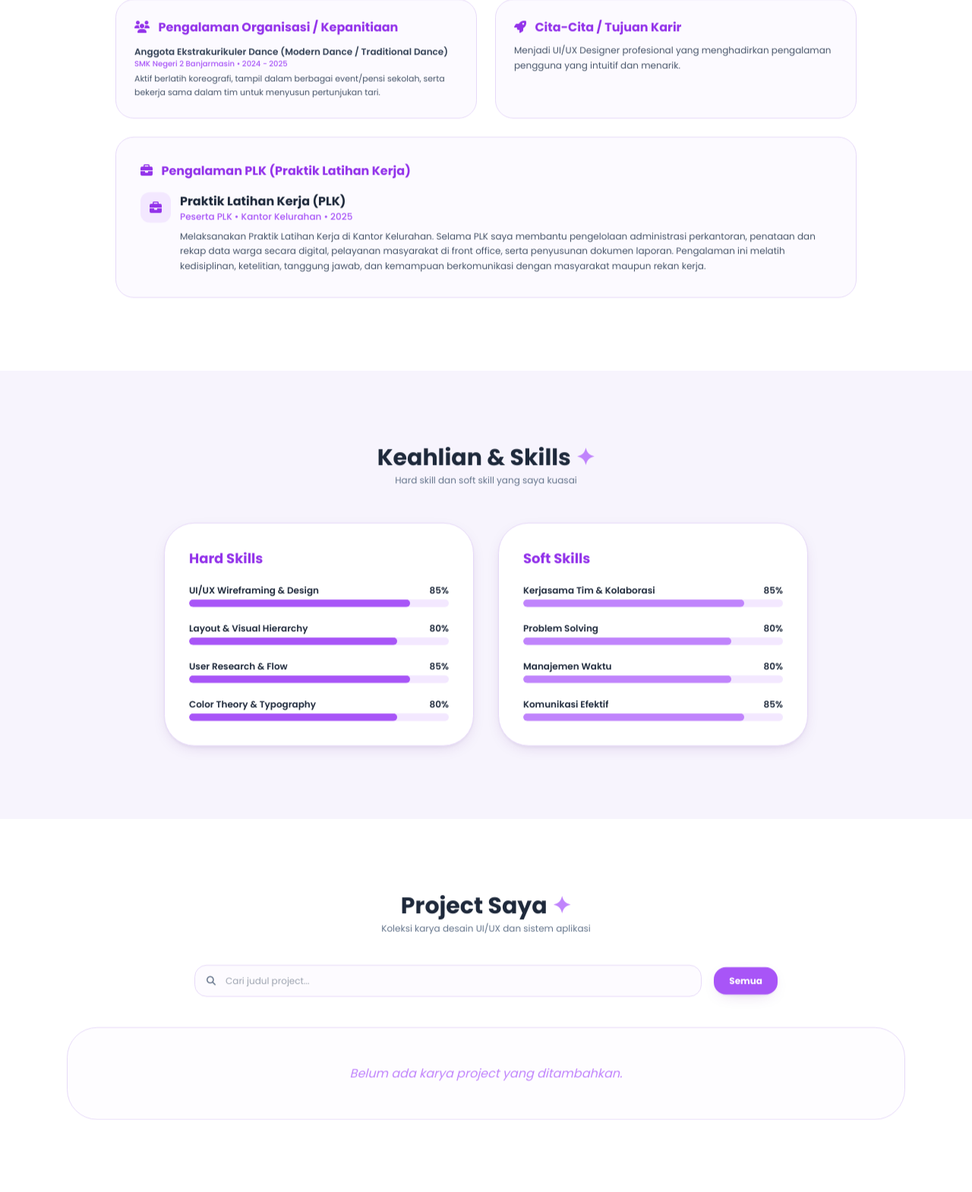
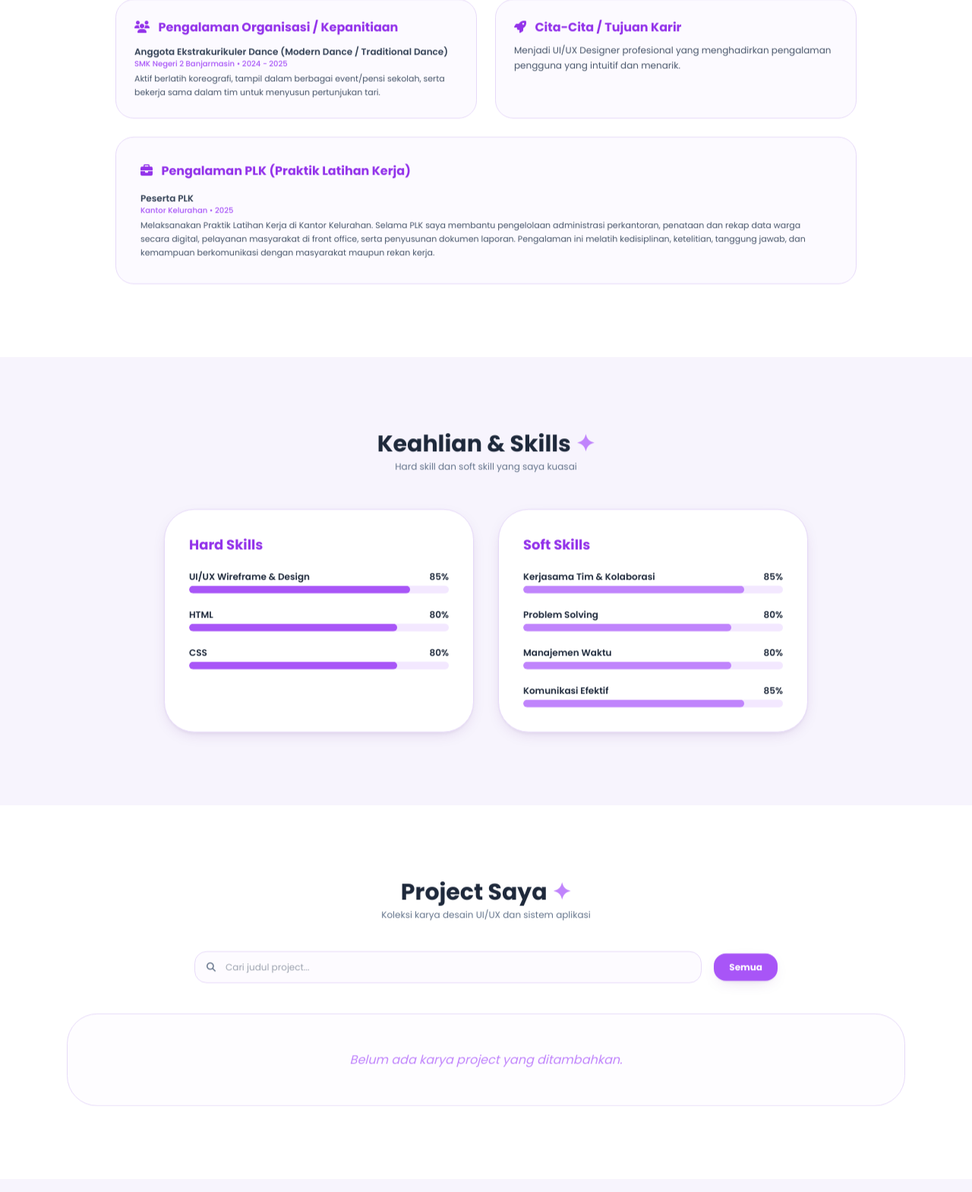
Before and after one commit to cceinnn09-maker/portofolio-ku, a Laravel app: page / in a window 1280 px wide. Shown: the part 1523-3092 px from the top of the page at 76% size. Run offline with Laravel 12, Linux system fonts and the light colour scheme; data comes from the database, SQL or seed files in the repository; data that the repository does not hold is empty; some libraries are stand-ins or nearby versions.

Commit message:
Rapikan card Tentang Saya, perbarui Hard Skills, dan ganti pengalaman jadi Lomba Fashion Show Hari Kartini

```diff
--- a/resources/views/home.blade.php
+++ b/resources/views/home.blade.php
@@ -357,15 +357,11 @@
         <div class="mt-6 bg-purple-50/50 dark:bg-slate-800 p-6 md:p-8 rounded-3xl border border-purple-100 dark:border-slate-700">
             <h3 class="font-bold text-purple-600 dark:text-purple-400 mb-4"><i class="fa-solid fa-briefcase mr-2"></i> Pengalaman PLK (Praktik Latihan Kerja)</h3>
             @forelse($plkExperiences as $plk)
-                <div class="flex items-start gap-3 {{ ! $loop->last ? 'pb-4 mb-4 border-b border-purple-100 dark:border-slate-700' : '' }}">
-                    <div class="w-10 h-10 bg-purple-100 dark:bg-purple-900 text-purple-600 dark:text-purple-300 rounded-xl flex items-center justify-center text-base flex-shrink-0">
-                        <i class="fa-solid fa-briefcase"></i>
-                    </div>
-                    <div>
-                        <h4 class="font-bold text-base">{{ $plk->judul }}</h4>
-                        <p class="text-xs text-purple-500 font-medium mb-2">{{ $plk->posisi ? $plk->posisi . ' • ' : '' }}{{ $plk->institusi }} @if($plk->periode) • {{ $plk->periode }} @endif</p>
-                        <p class="text-xs text-slate-500 dark:text-slate-400 leading-relaxed">{{ $plk->deskripsi }}</p>
-                    </div>
+                {{-- Tanpa kotak ikon & tanpa judul berulang: header card sudah memuat ikon + judul. --}}
+                <div class="{{ ! $loop->last ? 'pb-4 mb-4 border-b border-purple-100 dark:border-slate-700' : '' }}">
+                    <p class="text-xs font-semibold text-slate-700 dark:text-slate-200">{{ $plk->posisi ?: $plk->institusi }}</p>
+                    <p class="text-[10px] text-purple-500 font-medium mb-1">{{ $plk->institusi }}@if($plk->periode) • {{ $plk->periode }}@endif</p>
+                    <p class="text-[11px] text-slate-500 dark:text-slate-400 leading-relaxed">{{ $plk->deskripsi }}</p>
                 </div>
             @empty
                 <p class="text-xs text-slate-400 italic">Belum ada pengalaman PLK.</p>
```
Also changed, not shown: tests/Feature/ContentUpdateTest.php (added, +66 -0 lines), database/migrations/2026_11_18_100900_seed_default_portfolio_content.php, database/migrations/2026_11_18_200000_ensure_portfolio_schema.php, database/migrations/2026_11_19_100000_update_hard_skills_and_fashion_show_experience.php (added).
